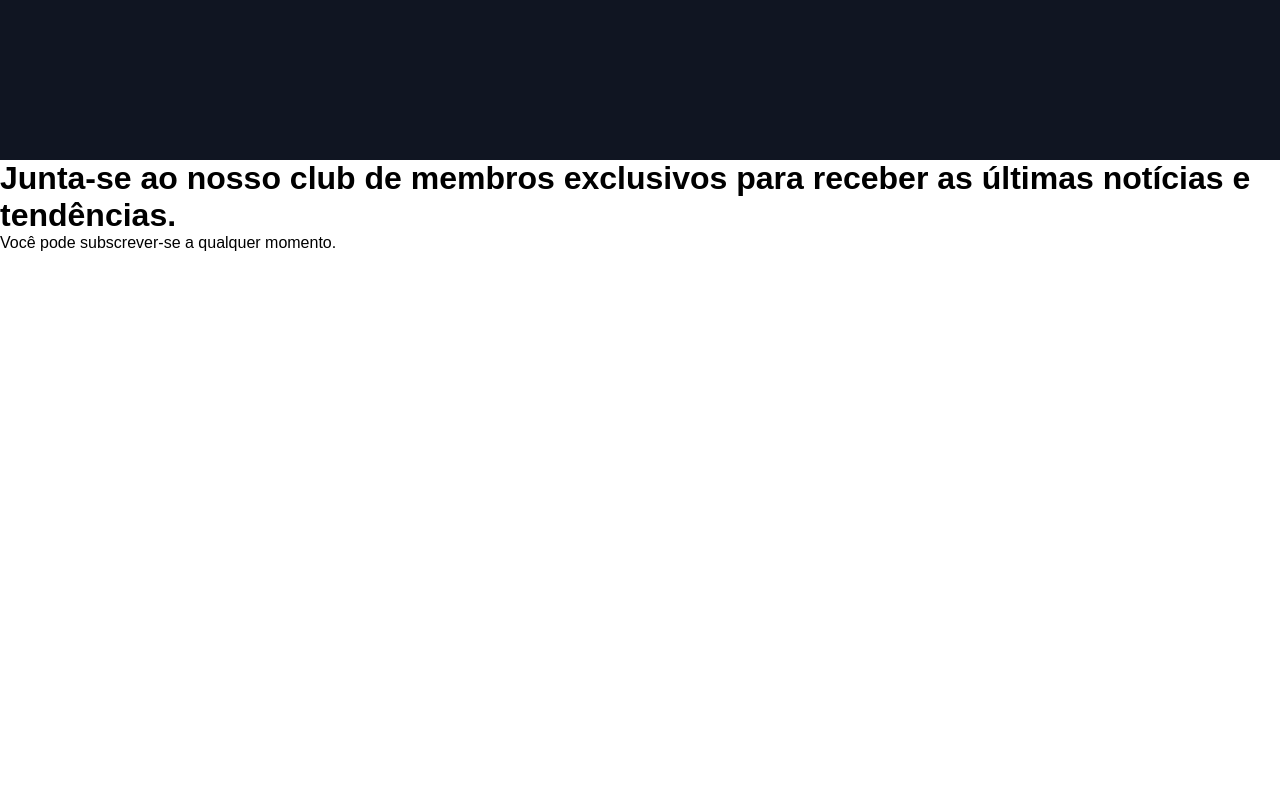
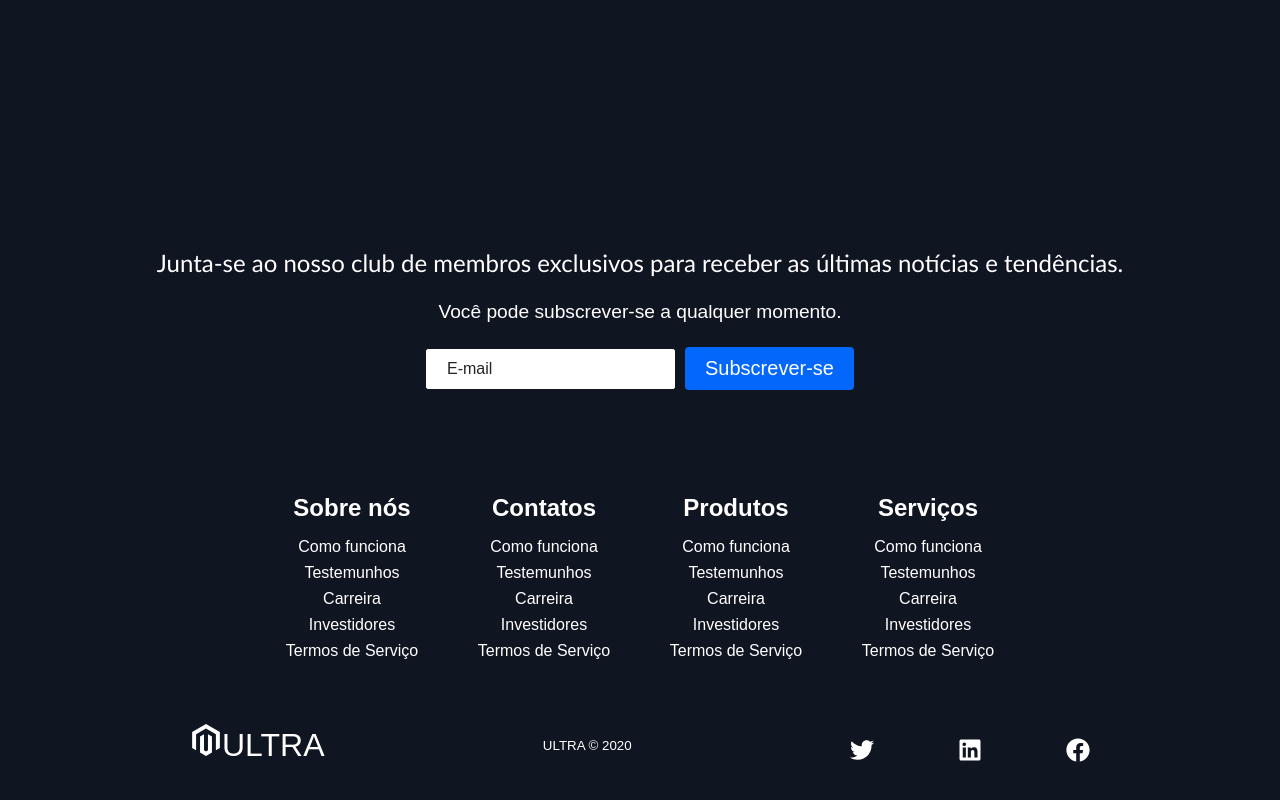
Before and after one commit to React-JS-An/rocket-agency, a React (Create React App) app: page / in a window 1280 px wide. Shown: the part 2821-3621 px from the top of the page. Before the commit the page ends 3073 px from the top, so only its background shows below. Built offline with nearby package versions, Linux system fonts and the light colour scheme.

Commit message:
🚀 This commit update footer component

```diff
--- a/src/components/Footer/index.js
+++ b/src/components/Footer/index.js
@@ -1,5 +1,7 @@
 import React from 'react';
+import * as FaIcons from 'react-icons/fa';
 
+import * as G from '../../globalStyles';
 import * as S from './styles';
 
 function Footer() {
@@ -12,7 +14,74 @@ function Footer() {
         <S.FooterSubText>
           Você pode subscrever-se a qualquer momento.
         </S.FooterSubText>
+        <S.FooterSubText>
+          <S.Form>
+            <S.FormInput name="email" type="email" placeholder="E-mail" />
+              <G.Button fontBig>
+                Subscrever-se
+              </G.Button>
+          </S.Form>
+        </S.FooterSubText>
       </S.FooterSubscription>
+      <S.FooterContainer>
+        <S.FooterLinksWrapper>
+          <S.FooterLinksItems>
+            <S.FooterLinkTitle>Sobre nós</S.FooterLinkTitle>
+            <S.FooterLink to="/sign-up">Como funciona</S.FooterLink>
+            <S.FooterLink to="/">Testemunhos</S.FooterLink>
+            <S.FooterLink to="/">Carreira</S.FooterLink>
+            <S.FooterLink to="/">Investidores</S.FooterLink>
+            <S.FooterLink to="/">Termos de Serviço</S.FooterLink>
+          </S.FooterLinksItems>
+          <S.FooterLinksItems>
+            <S.FooterLinkTitle>Contatos</S.FooterLinkTitle>
+            <S.FooterLink to="/sign-up">Como funciona</S.FooterLink>
+            <S.FooterLink to="/">Testemunhos</S.FooterLink>
+            <S.FooterLink to="/">Carreira</S.FooterLink>
+            <S.FooterLink to="/">Investidores</S.FooterLink>
+            <S.FooterLink to="/">Termos de Serviço</S.FooterLink>
+          </S.FooterLinksItems>
+          </S.FooterLinksWrapper>
+
+          <S.FooterLinksWrapper>
+          <S.FooterLinksItems>
+            <S.FooterLinkTitle>Produtos</S.FooterLinkTitle>
+            <S.FooterLink to="/sign-up">Como funciona</S.FooterLink>
+            <S.FooterLink to="/">Testemunhos</S.FooterLink>
+            <S.FooterLink to="/">Carreira</S.FooterLink>
+            <S.FooterLink to="/">Investidores</S.FooterLink>
+            <S.FooterLink to="/">Termos de Serviço</S.FooterLink>
+          </S.FooterLinksItems>
+          <S.FooterLinksItems>
+            <S.FooterLinkTitle>Serviços</S.FooterLinkTitle>
+            <S.FooterLink to="/sign-up">Como funciona</S.FooterLink>
+            <S.FooterLink to="/">Testemunhos</S.FooterLink>
+            <S.FooterLink to="/">Carreira</S.FooterLink>
+            <S.FooterLink to="/">Investidores</S.FooterLink>
+            <S.FooterLink to="/">Termos de Serviço</S.FooterLink>
+          </S.FooterLinksItems>
+        </S.FooterLinksWrapper>
+      </S.FooterContainer>
+      <S.SocialMedia>
+        <S.SocialMediaWrap>
+          <S.SocialLogo to="/">
+            <S.SocialIcon />
+            ULTRA
+          </S.SocialLogo>
+          <S.WebsiteRights>ULTRA &copy; 2020</S.WebsiteRights>
+          <S.SocialIcons>
+            <S.SocialIconLink href="/" target="_blank" arial-label="Twiter">
+              <FaIcons.FaTwitter />
+            </S.SocialIconLink>
+             <S.SocialIconLink href="/" target="_blank" arial-label="Linkedin">
+              <FaIcons.FaLinkedin />
+            </S.SocialIconLink>
+             <S.SocialIconLink href="/" target="_blank" arial-label="Facebook">
+              <FaIcons.FaFacebook />
+            </S.SocialIconLink>
+          </S.SocialIcons>
+        </S.SocialMediaWrap>
+      </S.SocialMedia>
     </S.Footer>
   )
 }
--- a/src/components/Footer/styles.js
+++ b/src/components/Footer/styles.js
@@ -1,11 +1,184 @@
 import styled from 'styled-components';
+import { Link } from 'react-router-dom';
+import { FaMagento } from 'react-icons/fa';
 
 export const Footer = styled.footer`
-
+  background: #101522;
+  padding: 4rem 0 2rem 0;
+  display: flex;
+  flex-direction: column;
+  justify-content: center;
+  align-items: center;
 `;
 
-export const FooterSubscription = styled.div``;
+export const FooterSubscription = styled.section`
+  display: flex;
+  flex-direction: column;
+  justify-content: center;
+  align-items: center;
+  text-align: center;
+  margin-bottom: 1.5rem;
+  padding: 1.5rem;
+  color: #fff;
+`;
 
-export const FooterHeading = styled.h1``;
+export const FooterHeading = styled.p`
+  font-family: 'Trebuchet MS', 'Lucida Sans Unicode', 'Lucida Grande', 'Lucida Sans', Arial, sans-serif;
+  margin-bottom: 1.5rem;
+  font-size: 1.5rem;
+`;
 
-export const FooterSubText = styled.p``;
+export const FooterSubText = styled.p`
+  margin-bottom: 1.5rem;
+  font-size: 1.2rem;
+`;
+
+export const Form = styled.form`
+  display: flex;
+  justify-content: center;
+  align-items: center;
+
+  @media (max-width: 820px) {
+    flex-direction: column;
+    width: 80%;
+  }
+`;
+
+export const FormInput = styled.input`
+  padding: 0.625rem 1.25rem;
+  border-radius: 2px;
+  margin-right: 0.625rem;
+  outline: none;
+  border: none;
+  font-size: 1rem;
+  border: 1px solid #fff;
+
+  &::placeholder {
+    color: #242424;
+  }
+
+  @media (max-width: 820px) {
+    width: 100%;
+    margin: 0 0 1rem 0;
+  }
+`;
+
+export const FooterContainer = styled.section`
+  width: 100%;
+  max-width: 1000px;
+
+  display: flex;
+  justify-content: center;
+
+  @media (max-width: 820px) {
+    padding-top: 2rem;
+  }
+`;
+
+export const FooterLinksWrapper = styled.div`
+  display: flex;
+
+  @media (max-width: 820px) {
+    flex-direction: column;
+  }
+`;
+
+export const FooterLinksItems = styled.div`
+  display: flex;
+  align-items: center;
+  flex-direction: column;
+
+  margin: 1rem;
+  text-align: left;
+  width: 160px;
+  box-sizing: border-box;
+  color: #fff;
+
+  @media (max-width: 420px) {
+    margin: 0;
+    padding: 0.625rem;
+    width: 100%;
+  }
+`;
+
+export const FooterLinkTitle = styled.h2`
+  margin-bottom: 1rem;
+  display: flex;
+  align-items: center;
+  flex-direction: column;
+
+  margin: 1rem;
+  text-align: left;
+  width: 160px;
+  box-sizing: border-box;
+  color: #fff;
+
+  @media (max-width: 420px) {
+    margin: 0;
+    padding: 0.625rem;
+    width: 100%;
+  }
+  `;
+
+  export const FooterLink = styled(Link)`
+    color: #fff;
+    text-decoration: none;
+    margin-bottom: 0.5rem;
+
+    &:hover {
+      color: #0467fb;
+      transition: 0.3s ease-in-out;
+    }
+  `;
+
+  export const SocialMedia = styled.section`
+    max-width: 1000px;
+    width: 100%;
+  `;
+
+  export const SocialMediaWrap = styled.div`
+    display: flex;
+    justify-content: space-between;
+    align-items: center;
+    width: 90%;
+    max-width: 1000px;
+    margin: 2.5rem auto 0 auto;
+
+    @media (max-width: 820px) {
+      flex-direction: column;
+    }
+  `;
+
+  export const SocialLogo = styled(Link)`
+    display: flex;
+    align-items: center;
+    justify-self: start;
+
+    color: #fff;
+    text-decoration: none;
+    font-size: 2rem;
+    margin-bottom: 1rem;
+    cursor: pointer;
+  `;
+
+  export const SocialIcon = styled(FaMagento)`
+  color: #fff;
+    margin-bottom: 0.625rem;
+  `;
+
+  export const WebsiteRights = styled.small`
+    color: #fff;
+    margin-bottom: 1rem;
+  `;
+
+  export const SocialIcons = styled.div`
+    display: flex;
+    align-items: center;
+    justify-content: space-between;
+    width: 240px;
+  `;
+
+  export const SocialIconLink = styled.a`
+    color: #fff;
+    font-size: 1.5rem;
+  `;
```
